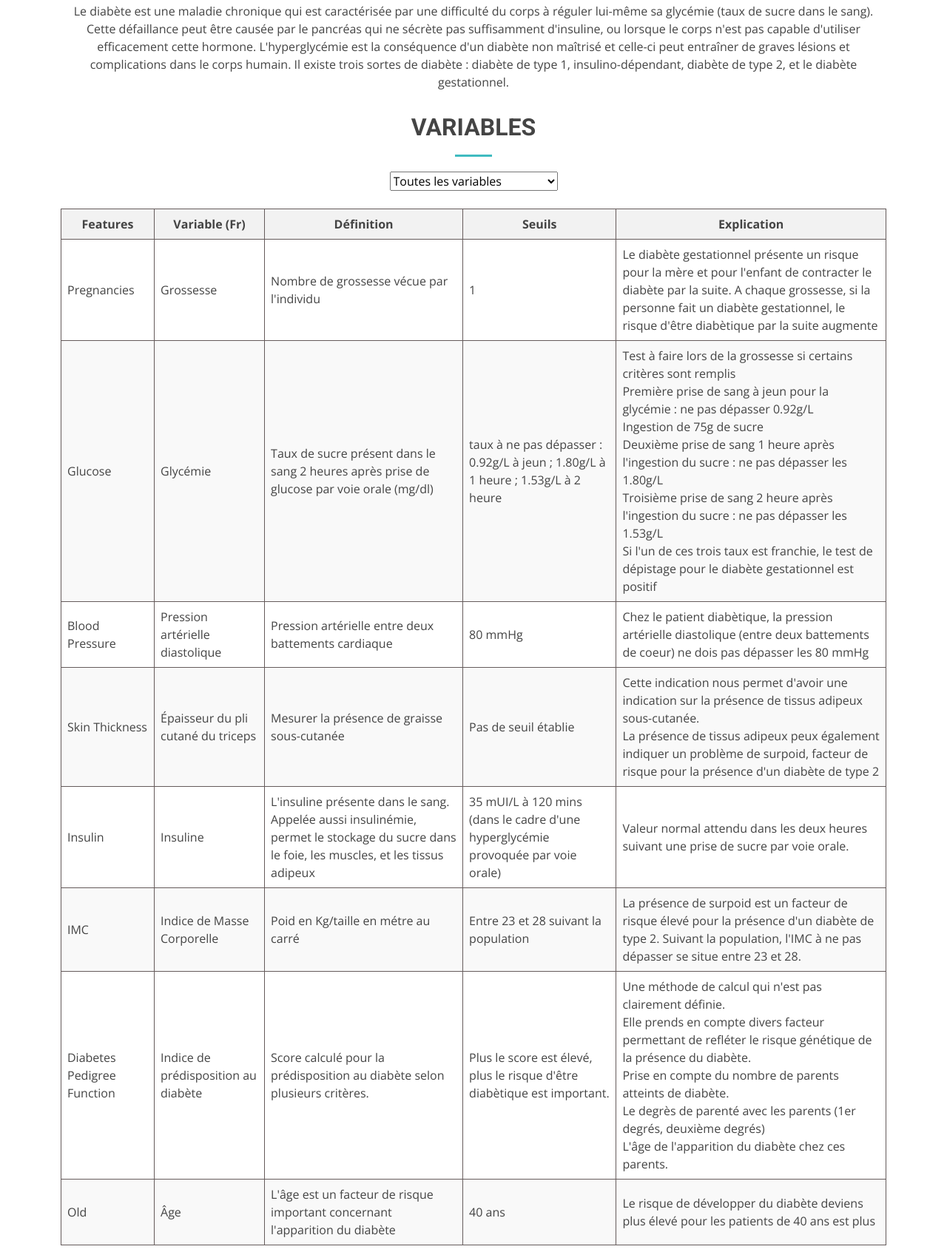
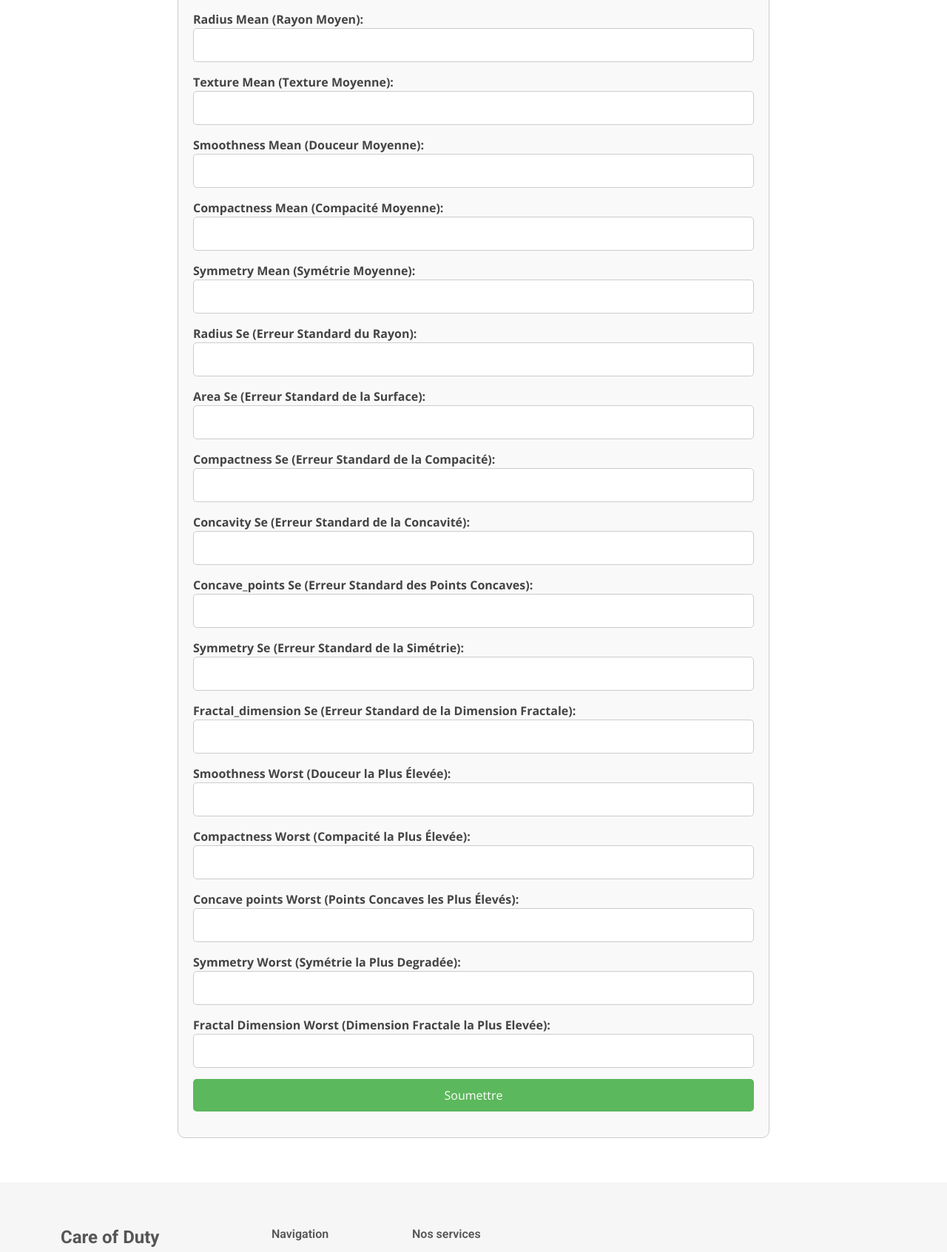
Before and after one commit to Lohofora/care_of_duty, a plain HTML site: page prev_cancer_sein.html in a window 1280 px wide. Shown: the part 324-2017 px from the top of the page at 74% size. Drawn offline with nearby package versions, Linux system fonts and the light colour scheme.

Commit message:
creation du formulaire cancer du sein

```diff
--- a/prev_cancer_sein.html
+++ b/prev_cancer_sein.html
@@ -5,7 +5,7 @@
   <meta charset="utf-8">
   <meta content="width=device-width, initial-scale=1.0" name="viewport">
 
-  <title>Care of Duty - Diabète</title>
+  <title>Care of Duty - Cancer du Sein</title>
   <meta content="" name="description">
   <meta content="" name="keywords">
 
@@ -28,27 +28,43 @@
   <link href="assets/css/style.css" rel="stylesheet">
 
 
-  <title>Tableau à 5 colonnes</title>
   <style>
-      table {
-          width: 100%;
-          border-collapse: collapse;
-      }
-      th, td {
-          border: 1px solid #655b5b;
-          padding: 8px;
-          text-align : left;
-      }
-      th {
-          background-color: #f2f2f2;
-          text-align: center;
-      }
-      tr:nth-child(even) {
-          background-color: #f9f9f9;
-      }
-      tr:hover {
-          background-color: #f1f1f1;
-      }
+    .form-container {
+      max-width: 800px;
+      margin: auto;
+      padding: 20px;
+      border: 1px solid #ccc;
+      border-radius: 10px;
+      background: #f9f9f9;
+    }
+    .form-container h1 {
+      text-align: center;
+      margin-bottom: 20px;
+    }
+    .form-group {
+      margin-bottom: 15px;
+    }
+    .form-group label {
+      font-weight: bold;
+    }
+    .form-group input, .form-group select {
+      width: 100%;
+      padding: 10px;
+      border: 1px solid #ccc;
+      border-radius: 5px;
+    }
+    .form-group button {
+      width: 100%;
+      padding: 10px;
+      background: #5cb85c;
+      border: none;
+      border-radius: 5px;
+      color: white;
+      font-size: 16px;
+    }
+    .form-group button:hover {
+      background: #4cae4c;
+    }
   </style>
 
 
@@ -66,7 +82,7 @@
 
       <nav id="navbar" class="navbar order-last order-lg-0">
         <ul>
-          <li><a class="nav-link scrollto " href="index.html">Accueil</a></li>
+          <li><a class="nav-link scrollto" href="index.html">Accueil</a></li>
           <li class="dropdown"><a href="#"><span>Maladies</span> <i class="bi bi-chevron-down"></i></a>
             <ul>
               <li><a href="diabete_page.html">Diabète</a></li>
@@ -92,140 +108,92 @@
     <section class="breadcrumbs">
         <div class="container">
           <div class="d-flex justify-content-between align-items-center">
-            <h2><B>Moteur de prévision</B></h2>
+            <h2><B>Moteur de prédiction du cancer du sein</B></h2>
           </div>
         </div>
       </section><!-- End Breadcrumbs Section -->
 
-    <section id="about" class="about">
+      <section id="about" class="about">
         <div class="container" data-aos="fade-up">
+          <div class="form-container">
+            <h1>Formulaire de saisie</h1>
+            <form method="post">
 
-            <div class="section-title">
-                <h2>Description</h2>
-                <p>Le diabète est une maladie chronique qui est caractérisée par une difficulté du corps à réguler lui-même sa glycémie (taux de sucre dans le sang). Cette défaillance peut être causée par le pancréas qui ne sécrète pas suffisamment d'insuline, ou lorsque le corps n'est pas capable d'utiliser efficacement cette hormone. L'hyperglycémie est la conséquence d'un diabète non maîtrisé et celle-ci peut entraîner de graves lésions et complications dans le corps humain. Il existe trois sortes de diabète : diabète de type 1, insulino-dépendant, diabète de type 2, et le diabète gestationnel.</p>
+              <div class="form-group">
+                <label for="radius_mean">Radius Mean (Rayon Moyen):</label>
+                <input type="text" id="radius_mean" name="radius_mean" required>
               </div>
-
-              <div class="section-title">
-                <h2>Variables</h2>
-
-                <!-- Add the dropdown menu -->
-                <!-- <label for="feature-select">Sélectionnez une variable:</label> -->
-                <select id="feature-select" onchange="filterTable()">
-                  <option value="all">Toutes les variables</option>
-                  <!-- The options will be dynamically populated by JavaScript -->
-              </select>
-              <br><br>
-
-              <table id="variables-table">
-                  <thead>
-                    <tr>
-                      <th>Features</th>
-                      <th>Variable (Fr)</th>
-                      <th>Définition</th>
-                      <th>Seuils</th>
-                      <th>Explication</th>
-                    </tr>
-                  </thead>
-                  <tbody>
-                        <tr>
-                            <td>Pregnancies</td>
-                            <td>Grossesse</td>
-                            <td>Nombre de grossesse vécue par l'individu</td>
-                            <td>1</td>
-                            <td>Le diabète gestationnel présente un risque pour la mère et pour l'enfant de contracter le diabète par la suite. A chaque grossesse, si la personne fait un diabète gestationnel, le risque d'être diabètique par la suite augmente</td>
-                        </tr>
-                      <tr>
-                            <td>Glucose</td>
-                            <td>Glycémie</td>
-                            <td>Taux de sucre présent dans le sang 2 heures après prise de glucose par voie orale (mg/dl)</td>
-                            <td>taux à ne pas dépasser : 0.92g/L à jeun ; 1.80g/L à 1 heure ; 1.53g/L à 2 heure </td>
-                            <td>
-                                Test à faire lors de la grossesse si certains critères sont remplis<br>
-                                Première prise de sang à jeun pour la glycémie : ne pas dépasser 0.92g/L<br>
-                                Ingestion de 75g de sucre<br>
-                                Deuxième prise de sang 1 heure après l'ingestion du sucre : ne pas dépasser les 1.80g/L<br>
-                                Troisième prise de sang 2 heure après l'ingestion du sucre : ne pas dépasser les 1.53g/L<br>
-                                Si l'un de ces trois taux est franchie, le test de dépistage pour le diabète gestationnel est positif<br>
-                            </td>
-                      </tr>
-                    <tr>
-                      <td>Blood Pressure</td>
-                      <td>Pression artérielle diastolique</td>
-                      <td>Pression artérielle entre deux battements cardiaque</td>
-                      <td>80 mmHg</td>
-                        <td>
-                            Chez le patient diabètique, la pression artérielle diastolique (entre deux battements de coeur) ne dois pas dépasser les 80 mmHg
-                          </td>
-                    </tr>
-                    <tr>
-                      <td>Skin Thickness</td>
-                      <td>Épaisseur du pli cutané du triceps</td>
-                      <td>Mesurer la présence de graisse sous-cutanée</td>
-                      <td>Pas de seuil établie</td>
-                        <td>
-                            Cette indication nous permet d'avoir une indication sur la présence de tissus adipeux sous-cutanée.<br>
-                            La présence de tissus adipeux peux également indiquer un problème de surpoid, facteur de risque pour la présence d'un diabète de type 2
-                          </td>
-                    </tr>
-                    <tr>
-                      <td>Insulin</td>
-                      <td>Insuline</td>
-                      <td>L'insuline présente dans le sang. Appelée aussi insulinémie, permet le stockage du sucre dans le foie, les muscles, et les tissus adipeux </td>
-                      <td>35 mUI/L à 120 mins (dans le cadre d'une hyperglycémie provoquée par voie orale)</td>
-                        <td>
-                            Valeur normal attendu dans les deux heures suivant une prise de sucre par voie orale.
-                          </td>
-                    </tr>
-                    <tr>
-                      <td>IMC</td>
-                      <td>Indice de Masse Corporelle</td>
-                      <td>Poid en Kg/taille en métre au carré</td>
-                      <td>Entre 23 et 28 suivant la population</td>
-                      <td>La présence de surpoid est un facteur de risque élevé pour la présence d'un diabète de type 2. Suivant la population, l'IMC à ne pas dépasser se situe entre 23 et 28.</td>
-                    </tr>
-                    <tr>
-                      <td>Diabetes Pedigree Function</td>
-                      <td>Indice de prédisposition au diabète</td>
-                      <td>Score calculé pour la prédisposition au diabète selon plusieurs critères.</td>
-                      <td>Plus le score est élevé, plus le risque d'être diabètique est important.</td>
-                      <td>
-                        Une méthode de calcul qui n'est pas clairement définie.<br>
-                        Elle prends en compte divers facteur permettant de refléter le risque génétique de la présence du diabète.<br>
-                        Prise en compte du nombre de parents atteints de diabète.<br>
-                        Le degrès de parenté avec les parents (1er degrés, deuxième degrés)<br>
-                        L'âge de l'apparition du diabète chez ces parents.
-                      </td>
-                    </tr>
-                    <tr>
-                      <td>Old</td>
-                      <td>Âge</td>
-                      <td>L'âge est un facteur de risque important concernant l'apparition du diabète</td>
-                      <td>40 ans</td>
-                      <td>
-                        Le risque de développer du diabète deviens plus élevé pour les patients de 40 ans est plus<br>
-                      </td>
-                    </tr>
-                  </tbody>
-                </table>
+              <div class="form-group">
+                <label for="texture_mean">Texture Mean (Texture Moyenne):</label>
+                <input type="text" id="texture_mean" name="texture_mean" required>
               </div>
-
-              <div class="section-title">
-                <h2>Bibliographie</h2>
-                <p style = "text-align: left">
-                   OMS, 2023, « Diabète », <a href="https://www.who.int/fr/news-room/fact-sheets/detail/diabetes">lien.</a><br>
-                  Canadian journal of diabete, 2018, « Dépistage du diabète chez les adultes », <a href="https://www.diabetes.ca/DiabetesCanadaWebsite/media/Health-care-providers/2018%20Clinical%20Practice%20Guidelines/2018-CPG%20French/04-Screening-for-Diabetes-FR.pdf">lien.</a><br>
-                  Santé Log, 2020, « DIABÈTE : L’IMC plus prédictif du risque que la génétique », <a href="https://www.santelog.com/actualites/diabete-limc-plus-predictif-du-risque-que-la-genetique#:~:text=L'indice%20de%20masse%20corporelle,ou%20m%C3%AAme%20inverser%20le%20diab%C3%A8te.">lien.</a><br>
-                  LE MANUEL MSD, 2023, « Diabète sucré », <a href="https://www.msdmanuals.com/fr/accueil/troubles-hormonaux-et-m%C3%A9taboliques/diab%C3%A8te-sucr%C3%A9-ds-et-troubles-du-m%C3%A9tabolisme-de-la-glyc%C3%A9mie/diab%C3%A8te-sucr%C3%A9-ds#Traitement_v773058_fr">lien.</a><br>
-                  Cerballiance, 2018, « Test HGPO et diabète gestationnel » <a href="https://www.cerballiance.fr/fr/blog/grossesse/test-hgpo-et-diabete-gestationnel">lien.</a><br>
-                  Diabete Quebec, 2019, « Le contrôle de la tension artérielle »<a href="https://www.diabete.qc.ca/le-diabete/informations-sur-le-diabete/maladies-associees/le-controle-de-la-tension-arterielle/">lien.</a>.<br>
-                    </p>
-
+              <div class="form-group">
+                <label for="smoothness_mean">Smoothness Mean (Douceur Moyenne):</label>
+                <input type="text" id="smoothness_mean" name="smoothness_mean"required>
+              </div>
+              <div class="form-group">
+                <label for="compactness_mean">Compactness Mean (Compacité Moyenne):</label>
+                <input type="text" id="compactness_mean" name="compactness_mean" required>
+              </div>
+              <div class="form-group">
+                <label for="symmetry_mean">Symmetry Mean (Symétrie Moyenne):</label>
+                <input type="text" id="symmetry_mean" name="symmetry_mean" required>
+              </div>
+              <div class="form-group">
+                <label for="radius_se">Radius Se (Erreur Standard du Rayon):</label>
+                <input type="text" id="radius_se" name="radius_se" required>
+              </div>
+              <div class="form-group">
+                <label for="area_se">Area Se (Erreur Standard de la Surface):</label>
+                <input type="text" id="area_se" name="area_se" required>
+              </div>
+              <div class="form-group">
+                <label for="compactness_se">Compactness Se (Erreur Standard de la Compacité):</label>
+                <input type="text" id="compactness_se" name="compactness_se" required>
+              </div>
+              <div class="form-group">
+                <label for="concavity_se">Concavity Se (Erreur Standard de la Concavité):</label>
+                <input type="text" id="concavity_se" name="concavity_se" required>
+              </div>
+              <div class="form-group">
+                <label for="concave points_se">Concave_points Se (Erreur Standard des Points Concaves):</label>
+                <input type="text" id="concave points_se" name="concave points_se" required>
+              </div>
+              <div class="form-group">
+                <label for="symmetry_se">Symmetry Se (Erreur Standard de la Simétrie):</label>
+                <input type="text" id="symmetry_se" name="symmetry_se" required>
+              </div>
+              <div class="form-group">
+                <label for="fractal_dimension_se">Fractal_dimension Se (Erreur Standard de la Dimension Fractale):</label>
+                <input type="text" id="fractal_dimension_se" name="fractal_dimension_se" required>
+              </div>
+              <div class="form-group">
+                <label for="smoothness_worst">Smoothness Worst (Douceur la Plus Élevée):</label>
+                <input type="text" id="smoothness_worst" name="smoothness_worst" required>
+              </div>
+              <div class="form-group">
+                <label for="compactness_worst">Compactness Worst (Compacité la Plus Élevée):</label>
+                <input type="text" id="compactness_worst" name="compactness_worst" required>
+              </div>
+              <div class="form-group">
+                <label for="concave points_worst">Concave points Worst (Points Concaves les Plus Élevés):</label>
+                <input type="text" id="concave points_worst" name="concave points_worst" required>
+              </div>
+              <div class="form-group">
+                <label for="symmetry_worst">Symmetry Worst (Symétrie la Plus Degradée):</label>
+                <input type="text" id="symmetry_worst" name="symmetry_worst" required>
+              </div>
+              <div class="form-group">
+                <label for="fractal_dimension_worst">Fractal Dimension Worst (Dimension Fractale la Plus Elevée):</label>
+                <input type="text" id="fractal_dimension_worst" name="fractal_dimension_worst" required>
+              </div>
+              <div class="form-group">
+                <button type="submit">Soumettre</button>
+              </div>
+            </form>
+          </div>
         </div>
       </section>
-
-
-
-
 
   </main><!-- End #main -->
 
```
